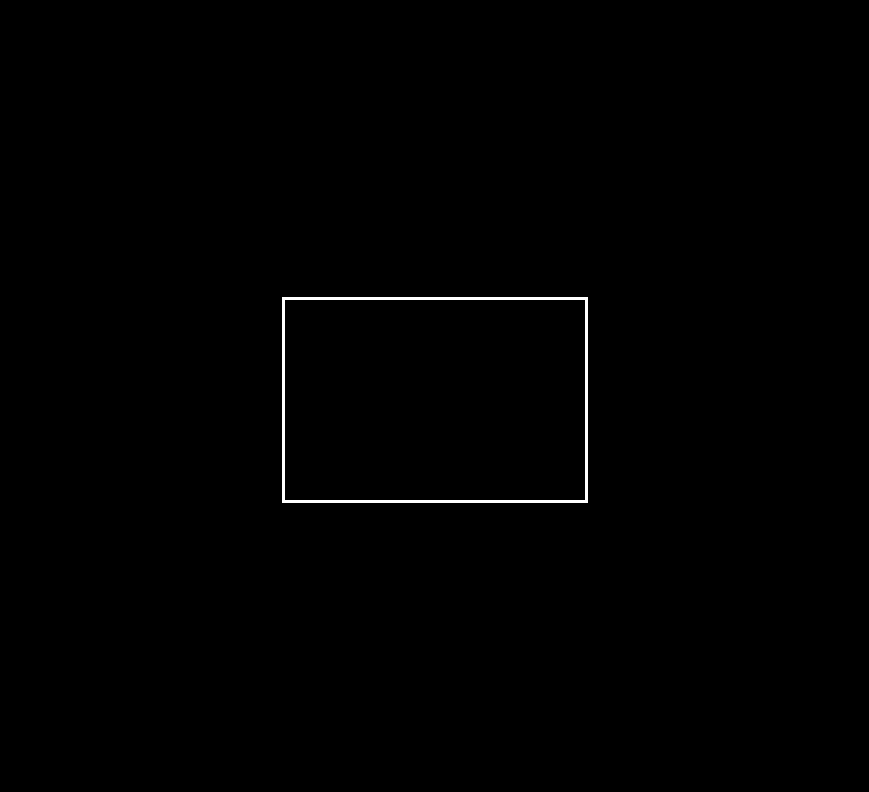
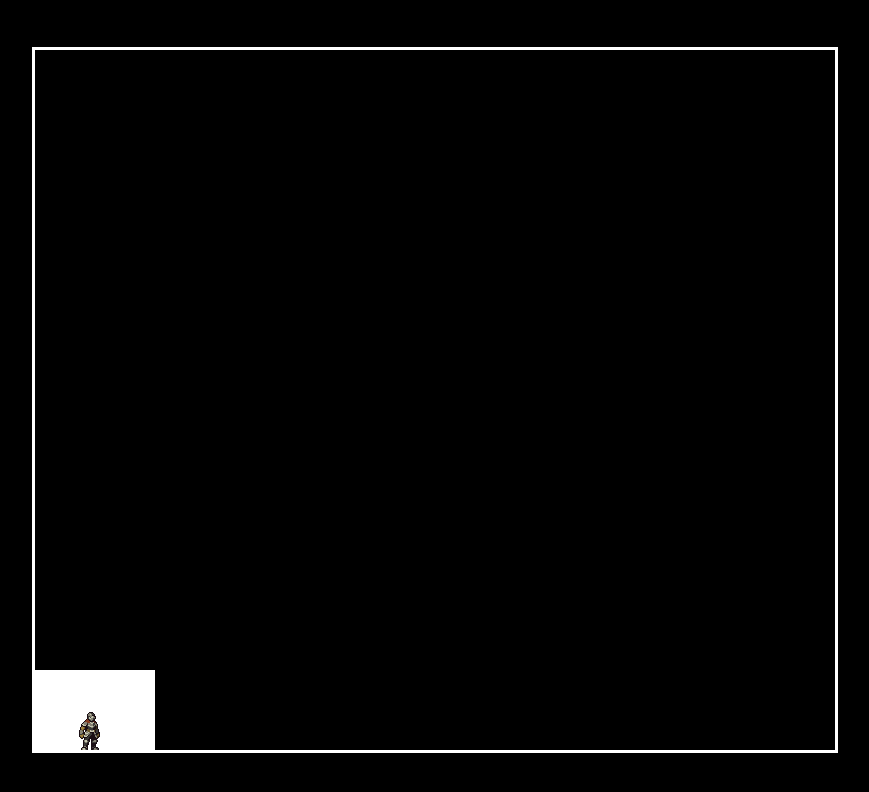
Before and after one commit to AErdenberger/Sir-Sprints-A-Lot, a website built with webpack: page index.html in a window 1280 px wide. Shown: the whole page, without its empty margins (205-1074 px from the left). Built offline with nearby package versions, Linux system fonts and the light colour scheme.

Commit message:
we got a moving square and a moving background!

```diff
--- a/src/index.js
+++ b/src/index.js
@@ -1,33 +1,128 @@
 console.log("Webpack is working!")
 
-console.log("Webpack is working!")
+window.addEventListener('load', function(){
+    const canvas = document.getElementById('canvas1');
+    const ctx = canvas.getContext('2d');
+    canvas.width = 800;
+    canvas.height = 700;
 
-const canvas = document.getElementById('canvas1');
-const ctx = canvas.getContext("2d");
-const CANVAS_WIDTH = canvas.width = 300;
-const CANVAS_HEIGHT = canvas.heigth = 200;
-let gameSpeed = 5;
+    class InputHandler {
+        constructor(){
+            this.keys = [];
+            window.addEventListener('keydown', event => {
+                // console.log(event.key);
+                if ((event.key === 's' ||
+                    event.key === 'w' ||
+                    event.key === 'a' ||
+                    event.key === 'd')
+                    && !(this.keys.includes(event.key))){
+                        this.keys.push(event.key)
+                    }
+                    console.log(event.key, this.keys);
+                });
+                window.addEventListener('keyup', event => {
+                // console.log(event.key);
+                if (event.key === 's' ||
+                event.key === 'w' ||
+                event.key === 'a' ||
+                event.key === 'd') {
+                    this.keys.splice(this.keys.indexOf(event.key), 1);
+                }
+                console.log(event.key, this.keys);
+            });
+        }
+    }
 
-const backgroundLayer1 = new Image();
-backgroundLayer1.src = 'Assets/Background/BGBack.png';
-const backgroundLayer2 = new Image();
-backgroundLayer2.src = 'Assets/Background/BGFront.png';
-const backgroundLayer3 = new Image();
-backgroundLayer3.src = 'Assets/Background/CloudsBack.png';
-const backgroundLayer4 = new Image();
-backgroundLayer4.src = 'Assets/Background/CloudsFront.png';
+    const idleImage = new Image();
+    idleImage.src = 'Assets/Knight/Colour1/Outline/120x80_PNGSheets/_Idle.png';
+    const crouchImage = new Image();
+    crouchImage.src = 'Assets/Knight/Colour1/Outline/120x80_PNGSheets/_CrouchFull.png';
+    const crouchWalkImage = new Image();
+    crouchWalkImage.src = 'Assets/Knight/Colour1/Outline/120x80_PNGSheets/_CrouchWalk.png';
+    const runImage = new Image();
+    runImage.src = 'Assets/Knight/Colour1/Outline/120x80_PNGSheets/_Run.png';
+    const jumpImage = new Image();
+    jumpImage.src = 'Assets/Knight/Colour1/Outline/120x80_PNGSheets/_Jump.png';
+    // const turnAroundImage = new Image();
+    // turnAroundImage = 'Assets/Knight/Colour1/Outline/120x80_PNGSheets/_TurnAround.png';
 
-let x = 0;
-let y = 0;
+    const SpriteSheet = [idleImage, crouchImage, crouchWalkImage, runImage, jumpImage];
 
-function animate(){
-    ctx.clearRect(0, 0, CANVAS_WIDTH, CANVAS_HEIGHT);
-    ctx.drawImage(backgroundLayer2, x, 0);
-    if (x < -512){
-        x = 512;
-    } else {
-        x-= gameSpeed;
-    };
-    requestAnimationFrame(animate);
-};
-animate();
+    class Player {
+        constructor(gameWidth, gameHeight){
+            this.gameWidth = gameWidth;
+            this.gameHeight = gameHeight;
+            this.width = 120;
+            this.height = 80;
+            this.x = 0;
+            this.y = this.gameHeight - this.height;
+            this.image = idleImage;
+            this.frameX = 0;
+            this.frameY = 0;
+            this.speed = 0;
+            this.vel = 0;
+            this.grav = 1;
+        }
+
+        draw(context){
+            context.fillStyle = 'white'
+            context.fillRect(this.x, this.y, this.width, this.height)
+            context.drawImage(this.image,
+                            (this.frameX * this.width),
+                            (this.frameY * this.height),
+                            this.width,
+                            this.height,
+                            this.x,
+                            this.y,
+                            this.width,
+                            this.height);
+        }
+
+        update(input){
+            if (input.keys.includes('d')){
+                this.speed = 5;
+            } else if (input.keys.includes('a')){
+                this.speed = -5;
+            } else if (input.keys.includes('w') && this.onGround()){
+                console.log("jumping")
+                this.vel -= 10;
+            } else {
+                this.speed = 0;
+            }
+
+            //horizontal movement
+            this.x += this.speed;
+            if (this.x < 0){
+                this.x = 0;
+            } else if (this.x > (this.gameWidth - this.width)){
+                this.x = this.gameWidth - this.width;
+            }
+
+            //vertical movement
+            this.y += this.vel;
+            if (!this.onGround()){
+                this.vel += this.grav;
+            } else {
+                this.vel = 0;
+            }
+            if (this.y > (this.gameHeight - this.height)){
+                this.y = this.gameHeight - this.height;
+            }
+        }
+
+        onGround(){
+            return (this.y >= this.gameHeight - this.height);
+        };
+    }
+
+    const input = new InputHandler();
+    const testPlayer = new Player(canvas.width, canvas.height);
+
+    function animate(){
+        ctx.clearRect(0, 0, canvas.width, canvas.height)
+        testPlayer.draw(ctx);
+        testPlayer.update(input);
+        requestAnimationFrame(animate);
+    }
+    animate();
+});
--- a/src/index.scss
+++ b/src/index.scss
@@ -5,8 +5,8 @@ body {
 #canvas1 {
 	position:absolute;
 	border: 3px solid white;
-	width: 300px;
-	height: 200px;
+	width: 800px;
+	height: 700px;
 	transform: translate(-50%, -50%);
 	top: 50%;
 	left: 50%;
--- a/src/scripts/game.js
+++ /dev/null
@@ -1 +0,0 @@
-//holds my knight object and does main game actions
--- a/src/scripts/gameView.js
+++ /dev/null
@@ -1,2 +0,0 @@
-// Canvas lives here
-// need multiple canvases for UI, game and collision objects
```
Also changed, not shown: src/scripts/background.js (added, +66 -0 lines), src/scripts/knight.js (+22 -20 lines), src/scripts/level.js (deleted).
